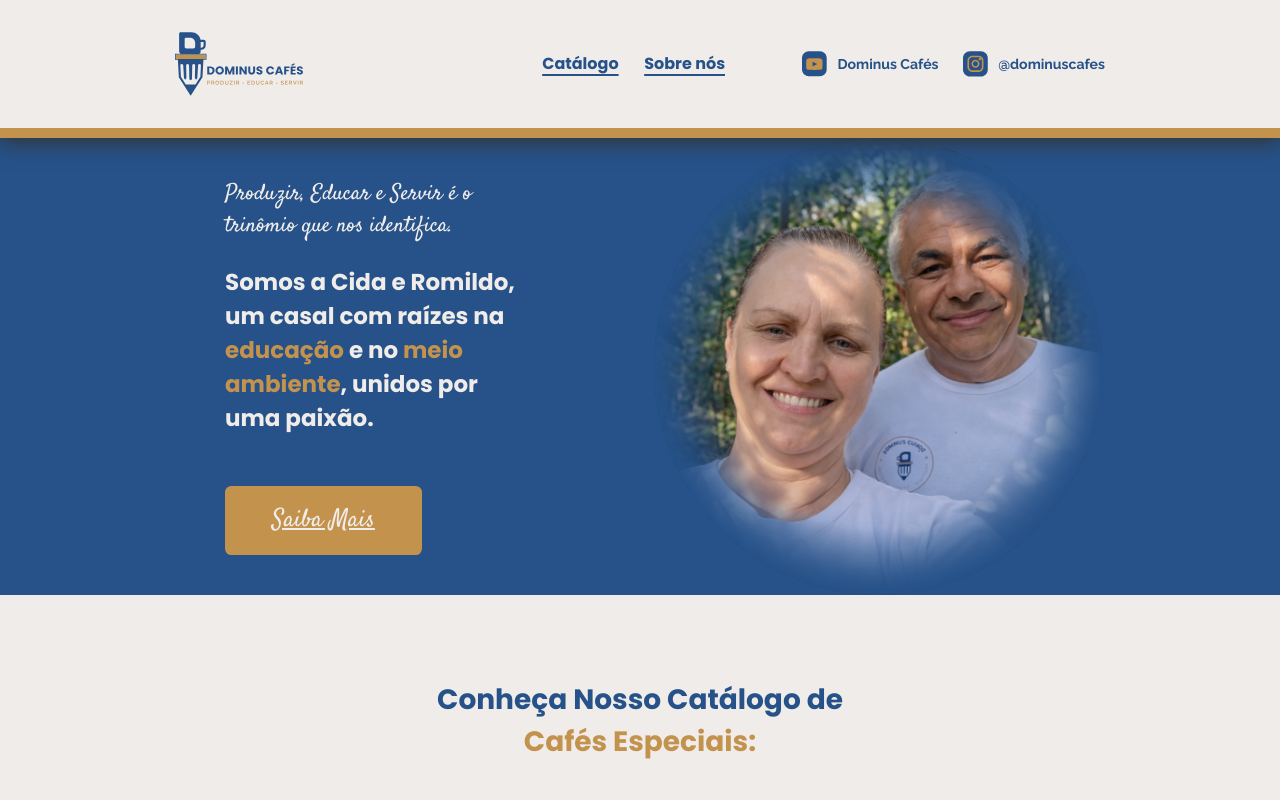
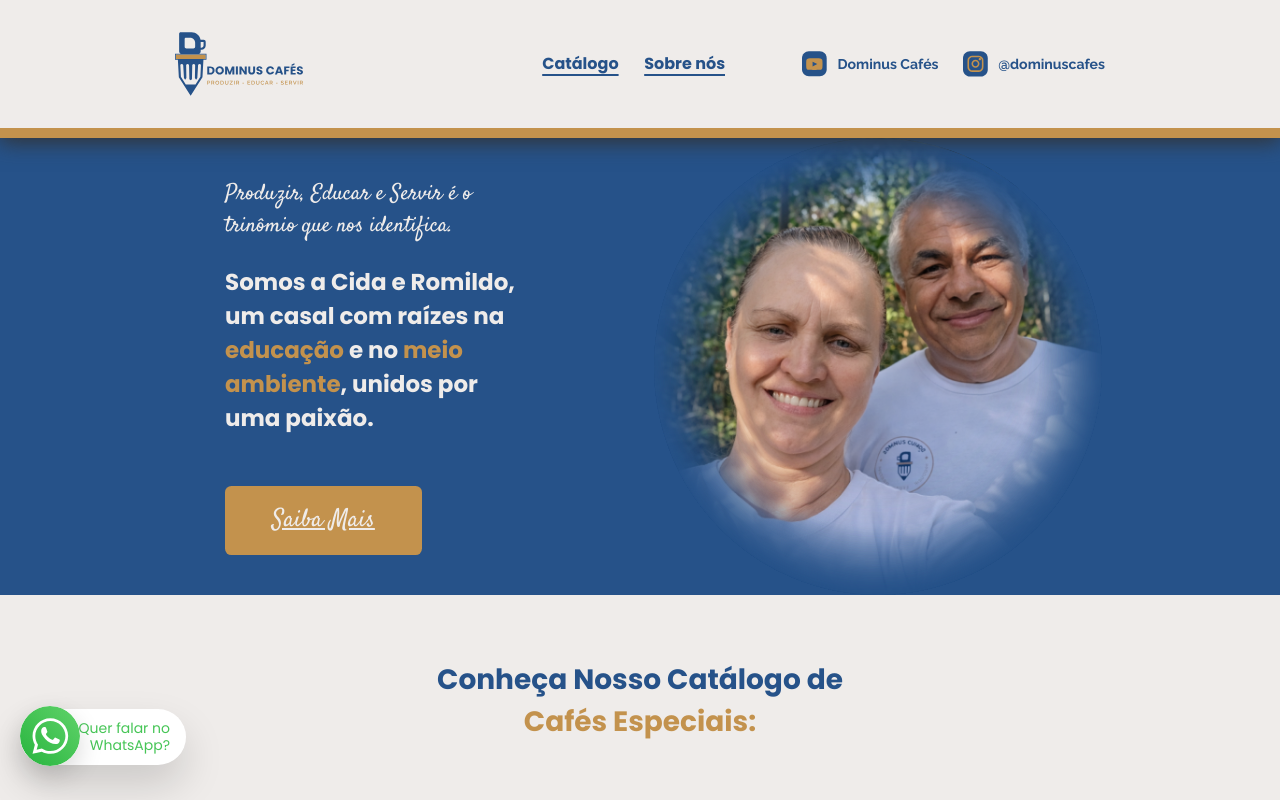
Before and after one commit to Galves-gi/dominus-oficial, an Angular app: page / in a window 1280 px wide. Shown: the top 800 px of the page. Built offline with nearby package versions, Linux system fonts and the light colour scheme.

Commit message:
feat: botão whatsapp

```diff
--- a/src/app/app.html
+++ b/src/app/app.html
@@ -2,5 +2,6 @@
 
 
 <router-outlet />
+<app-icone-whatsapp></app-icone-whatsapp>
 
 <app-footer></app-footer>
--- a/src/app/app.ts
+++ b/src/app/app.ts
@@ -2,10 +2,11 @@ import { Component, signal } from '@angular/core';
 import { RouterOutlet } from '@angular/router';
 import { Header } from "./core/layout/header/header";
 import { Footer } from "./core/layout/footer/footer";
+import { IconeWhatsapp } from "./core/layout/icone-whatsapp/icone-whatsapp";
 
 @Component({
   selector: 'app-root',
-  imports: [RouterOutlet, Header, Footer],
+  imports: [RouterOutlet, Header, Footer, IconeWhatsapp],
   templateUrl: './app.html',
   styleUrl: './app.css'
 })
--- a/src/app/core/layout/header/header.html
+++ b/src/app/core/layout/header/header.html
@@ -2,7 +2,7 @@
     <div class="header__container">
         <!-- logo -->
         <a routerLink="/" aria-label="Ir para a página inicial da Dominus Cafés">
-            <img src="logo.svg" alt="Logo Dominus Cafés" width="120" height="40">
+            <img src="/logo.svg" alt="Logo Dominus Cafés" width="120" height="40">
         </a>
 
 
--- /dev/null
+++ b/src/app/core/layout/icone-whatsapp/icone-whatsapp.css
@@ -0,0 +1,118 @@
+/* ===== Container ===== */
+.whatsapp {
+    width: fit-content;
+    position: fixed;
+    bottom: 20px;
+    left: 20px;
+
+    z-index: 1000;
+}
+
+/* ===== Botão ===== */
+.whatsapp__trigger {
+    width: clamp(56px, 6vw, 60px);
+    height: clamp(56px, 6vw, 60px);
+
+    border: none;
+    background: transparent;
+    cursor: pointer;
+
+    position: relative;
+    z-index: 2;
+}
+
+/* ===== Ícone ===== */
+.whatsapp__icon {
+    width: 100%;
+    height: 100%;
+    object-fit: contain;
+
+    border-radius: 50%;
+
+    /* sombra suave */
+    box-shadow: 0 10px 25px rgba(0, 0, 0, 0.15);
+}
+
+/* ===== Caixa ===== */
+.whatsapp__box {
+    position: absolute;
+    bottom: 5px;
+    left: 0;
+
+    width: 56px;
+    height: 56px;
+
+    background: #fff;
+    border-radius: 87px;
+
+    display: flex;
+    align-items: center;
+    justify-content: flex-end;
+
+    padding-right: 16px;
+
+    overflow: hidden;
+
+    /* estado fechado */
+    opacity: 0;
+    transform: scaleX(0.6);
+    transform-origin: left;
+
+    transition:
+        width 0.6s cubic-bezier(0.4, 0, 0.2, 1),
+        opacity 0.4s ease,
+        transform 0.6s ease;
+
+    /* blur bottom suave */
+    backdrop-filter: blur(8px);
+    box-shadow: 0 20px 40px rgba(0, 0, 0, 0.15);
+    z-index: 1;
+    will-change: transform, opacity, width;
+}
+
+/* ===== Texto ===== */
+.whatsapp__text {
+    font-size: 14px;
+    color: #46C556;
+    text-align: right;
+    line-height: 1.2;
+    font-family: var(--fonte-Poppins);
+}
+
+/* ===== Estado ativo ===== */
+.whatsapp--open .whatsapp__box {
+    width: 166px;
+    opacity: 1;
+    transform: scaleX(1);
+}
+
+/* ===== Desktop ajustes ===== */
+@media (min-width: 768px) {
+    .whatsapp {
+        bottom: 30px;
+        right: 30px;
+    }
+}
+
+/* ANIMAÇÃO */
+.whatsapp__trigger {
+    animation: pulse 2s infinite;
+}
+
+@keyframes pulse {
+    0% {
+        transform: scale(1);
+    }
+
+    50% {
+        transform: scale(1.08);
+    }
+
+    100% {
+        transform: scale(1);
+    }
+}
+
+.whatsapp--open .whatsapp__trigger {
+    animation: none;
+}
--- /dev/null
+++ b/src/app/core/layout/icone-whatsapp/icone-whatsapp.html
@@ -0,0 +1,19 @@
+<a href="https://wa.me/5531984504703?text=Ol%C3%A1%20dominus%20caf%C3%A9s" target="_blank" class="whatsapp"
+    [class.whatsapp--open]="isOpen()" aria-label="Contato via WhatsApp">
+
+    <button class="whatsapp__trigger" aria-controls="whatsapp-box" (click)="toggleWhatsApp()"
+        [attr.aria-expanded]="isOpen()">
+
+        <img src="/icones/whatsapp.svg" alt="Falar no WhatsApp" class="whatsapp__icon">
+
+    </button>
+
+    <div id="whatsapp-box" class="whatsapp__box" role="region" aria-hidden="true">
+
+        <p class="whatsapp__text">
+            Quer falar no<br> WhatsApp?
+        </p>
+
+    </div>
+
+</a>
--- /dev/null
+++ b/src/app/core/layout/icone-whatsapp/icone-whatsapp.ts
@@ -0,0 +1,45 @@
+import { Component, signal } from '@angular/core';
+
+@Component({
+  selector: 'app-icone-whatsapp',
+  imports: [],
+  templateUrl: './icone-whatsapp.html',
+  styleUrl: './icone-whatsapp.css',
+})
+export class IconeWhatsapp {
+  isOpen = signal(false);
+  hasInteracted = signal(false);
+
+  ngOnInit() {
+    const delayInicial = 4000; // espera antes de começar
+    const tempoAberto = 6000;
+    const tempoFechado = 4000;
+
+    setTimeout(() => {
+      const loop = () => {
+        if (this.hasInteracted()) return; // para se usuário interagir
+
+        //abre
+        this.isOpen.set(true);
+
+        setTimeout(() => {
+          if (this.hasInteracted()) return;
+
+          // fecha
+          this.isOpen.set(false);
+
+          //  agenda próximo ciclo
+          setTimeout(loop, tempoFechado);
+
+        }, tempoAberto);
+      };
+
+      loop();
+    }, delayInicial);
+  }
+
+  toggleWhatsApp() {
+    this.isOpen.update(v => !v);
+    this.hasInteracted.set(true);
+  }
+}
--- a/src/app/pages/home/home.css
+++ b/src/app/pages/home/home.css
@@ -5,45 +5,34 @@ h1 {
     color: var(--cor-azul);
     text-align: center;
     font-size: clamp(20px, 5vw, 28px);
-    margin: 3em 0;
+    margin: 2.3em 0;
 }
 
 .container__cards-produtos {
     width: 100%;
 
-    display: flex;
-    flex-direction: column;
+    display: grid;
+    grid-template-columns: 1fr;
+
     justify-content: center;
-    align-items: center;
+    justify-items: center;
 
-    gap: clamp(30px, 9vw + 10px, 70px);
+    gap: clamp(30px, 6vw, 70px);
 
-    padding: 0 1rem 3rem 1rem;
+    padding: 0 1rem 3rem;
     box-sizing: border-box;
+
 }
 
 /* Desktop */
 @media screen and (min-width: 750px) {
     .container__cards-produtos {
-        width: 100%;
-        min-height: 100vh;
-
-        display: flex;
-        flex-direction: row;
-        flex-wrap: wrap;
-
-        justify-content: center;
-        align-items: flex-start;
-
+        grid-template-columns: repeat(2, minmax(220px, 400px));
         gap: clamp(30px, 6vw, 70px);
     }
 
-    /* Card
     .card-produto {
-        flex: 1 1 calc(50% - clamp(30px, 6vw, 70px));
-    }*/
+        width: 100%;
+        max-width: 495px;
+    }
 }
-
-/* .card-produto {
-    flex: 1 1 100%;
-} */
--- a/src/app/pages/sobre/sobre.css
+++ b/src/app/pages/sobre/sobre.css
@@ -27,9 +27,11 @@ p,
     line-height: 1.6;
     text-align: center;
 }
-span{
+
+span {
     font-weight: var(--fonte-bold);
 }
+
 /* Ícones */
 .container--icones {
     width: 302px;
@@ -49,7 +51,12 @@ span{
     width: 100px;
 }
 
-.container--icones img {
+.container--icones li:nth-child(2) {
+    align-self: flex-end;
+    width: 138px;
+}
+
+.container--icones li img {
     display: block;
     /* height: 40px; */
 }
--- a/src/app/shared/components/banner/banner.css
+++ b/src/app/shared/components/banner/banner.css
@@ -26,7 +26,8 @@
     flex-direction: column;
     align-items: flex-start;
 
-    max-width: clamp(180px, 25vw, 291px);
+    /* max-width: clamp(180px, 25vw, 291px); */
+    max-width: 291px;
     color: var(--cor-branco);
 
     grid-column: 1;
--- a/src/app/shared/components/card-product-home/card-product-home.css
+++ b/src/app/shared/components/card-product-home/card-product-home.css
@@ -9,7 +9,11 @@
     align-items: center;
     gap: clamp(12px, 2.5vw, 18px);
 }
-
+@media screen and (min-width:440px) {
+    .card-produto{
+        width: 400px;
+    }
+}
 /* Imagem e Texto */
 .card-produto div {
     width: 100%;
```
Also changed, not shown: public/icones/whatsapp.svg (added), 1 other file (tests, documents, lock files or other folders).
